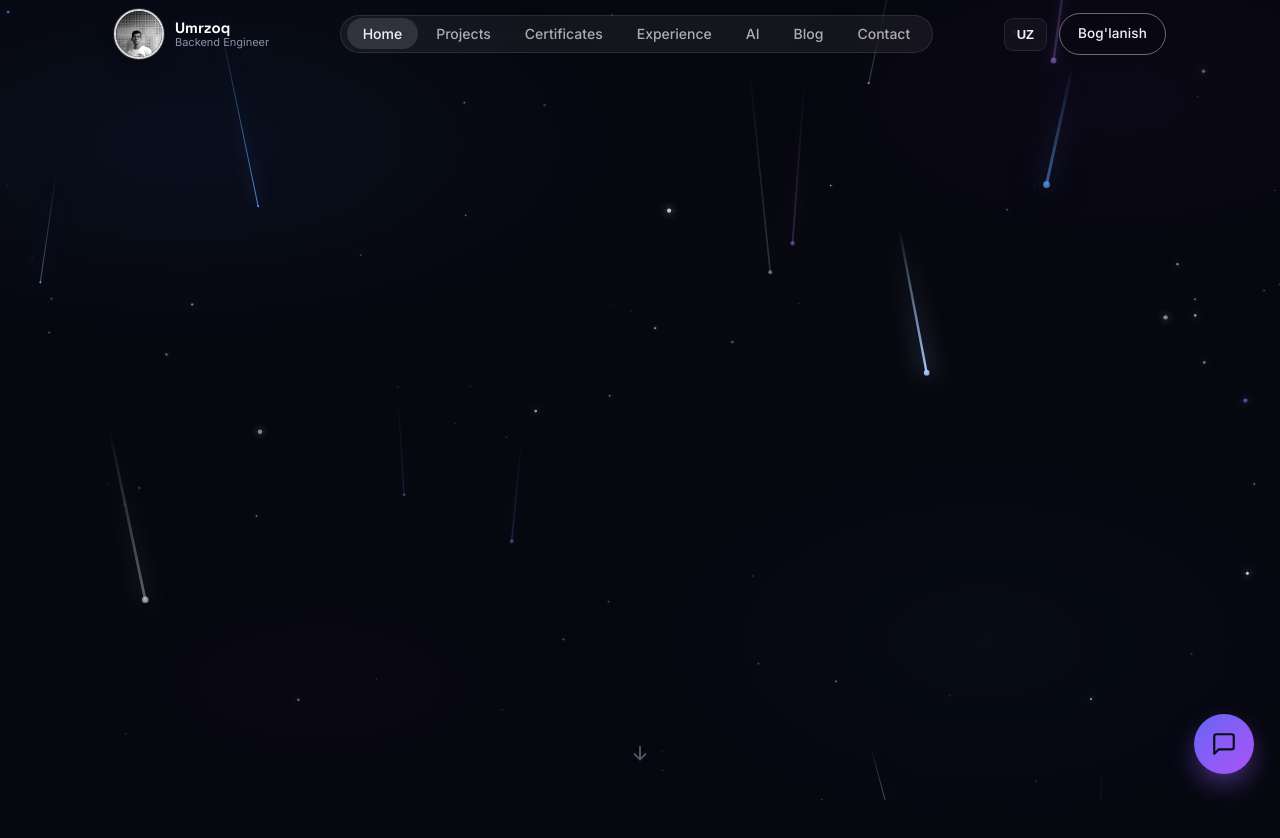
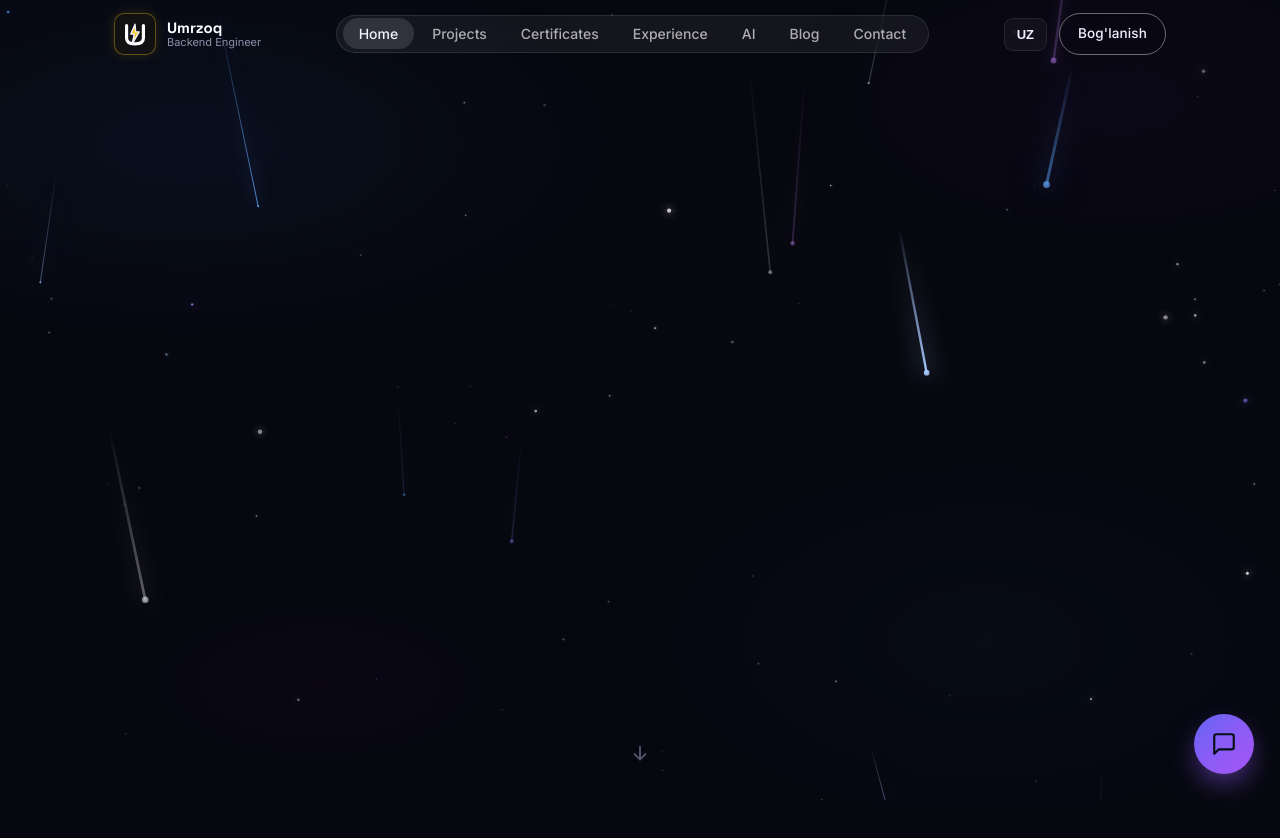
Before and after one commit to Umrzoq-backend-ai/my_portfolio, a plain HTML site: page public/index.html in a window 1280 px wide. Shown: the top 838 px of the page. Drawn offline with Linux system fonts and the light colour scheme; no server answers.

Commit message:
Logo: U + oltin chaqmoq SVG, qora fon

```diff
--- a/public/css/style.css
+++ b/public/css/style.css
@@ -161,21 +161,19 @@ img { max-width: 100%; display: block; }
 .nav { display: flex; align-items: center; justify-content: space-between; width: 100%; }
 .brand { display: flex; align-items: center; gap: 11px; }
 .brand-logo {
-  width: 50px; height: 50px; border-radius: 50%; overflow: hidden;
+  width: 42px; height: 42px; border-radius: 10px; overflow: hidden;
   display: grid; place-items: center; flex-shrink: 0;
-  border: 2.5px solid rgba(255,255,255,.85);
-  box-shadow: 0 0 0 1px rgba(255,255,255,.15), 0 4px 16px rgba(0,0,0,.4);
+  background: #111;
+  border: 1.5px solid rgba(245,197,24,.35);
+  box-shadow: 0 0 12px rgba(245,197,24,.15);
+  transition: box-shadow .3s;
+}
+.brand:hover .brand-logo {
+  box-shadow: 0 0 20px rgba(245,197,24,.35);
+  border-color: rgba(245,197,24,.6);
 }
 .brand-avatar {
-  width: 100%; height: 100%;
-  object-fit: cover;
-  object-position: top center;
-  display: block;
-  filter: grayscale(100%) contrast(1.2) brightness(1.05);
-  transition: filter .3s ease;
-}
-.brand:hover .brand-avatar {
-  filter: grayscale(0%) contrast(1.1) brightness(1.05);
+  display: none;
 }
 .brand-text { display: flex; flex-direction: column; line-height: 1.1; }
 .brand-name { font-weight: 700; font-size: 15px; color: #fff; }
--- a/public/index.html
+++ b/public/index.html
@@ -90,7 +90,12 @@
     <nav class="nav container">
       <a href="#home" class="brand">
         <span class="brand-logo">
-          <img src="/assets/photo.jpg" alt="Umrzoq" class="brand-avatar" />
+          <svg viewBox="0 0 40 40" fill="none" xmlns="http://www.w3.org/2000/svg" width="28" height="28">
+            <!-- U harfi -->
+            <path d="M8 8 L8 26 Q8 34 20 34 Q32 34 32 26 L32 8" stroke="white" stroke-width="4.5" stroke-linecap="round" stroke-linejoin="round" fill="none"/>
+            <!-- Oltin chaqmoq -->
+            <path d="M20 6 L14 20 L19 20 L16 34 L26 17 L21 17 Z" fill="#F5C518"/>
+          </svg>
         </span>
         <span class="brand-text">
           <span class="brand-name">Umrzoq</span>
--- a/web/css/style.css
+++ b/web/css/style.css
@@ -161,21 +161,19 @@ img { max-width: 100%; display: block; }
 .nav { display: flex; align-items: center; justify-content: space-between; width: 100%; }
 .brand { display: flex; align-items: center; gap: 11px; }
 .brand-logo {
-  width: 50px; height: 50px; border-radius: 50%; overflow: hidden;
+  width: 42px; height: 42px; border-radius: 10px; overflow: hidden;
   display: grid; place-items: center; flex-shrink: 0;
-  border: 2.5px solid rgba(255,255,255,.85);
-  box-shadow: 0 0 0 1px rgba(255,255,255,.15), 0 4px 16px rgba(0,0,0,.4);
+  background: #111;
+  border: 1.5px solid rgba(245,197,24,.35);
+  box-shadow: 0 0 12px rgba(245,197,24,.15);
+  transition: box-shadow .3s;
+}
+.brand:hover .brand-logo {
+  box-shadow: 0 0 20px rgba(245,197,24,.35);
+  border-color: rgba(245,197,24,.6);
 }
 .brand-avatar {
-  width: 100%; height: 100%;
-  object-fit: cover;
-  object-position: top center;
-  display: block;
-  filter: grayscale(100%) contrast(1.2) brightness(1.05);
-  transition: filter .3s ease;
-}
-.brand:hover .brand-avatar {
-  filter: grayscale(0%) contrast(1.1) brightness(1.05);
+  display: none;
 }
 .brand-text { display: flex; flex-direction: column; line-height: 1.1; }
 .brand-name { font-weight: 700; font-size: 15px; color: #fff; }
```
Also changed, not shown: web/index.html (+6 -1 lines).
